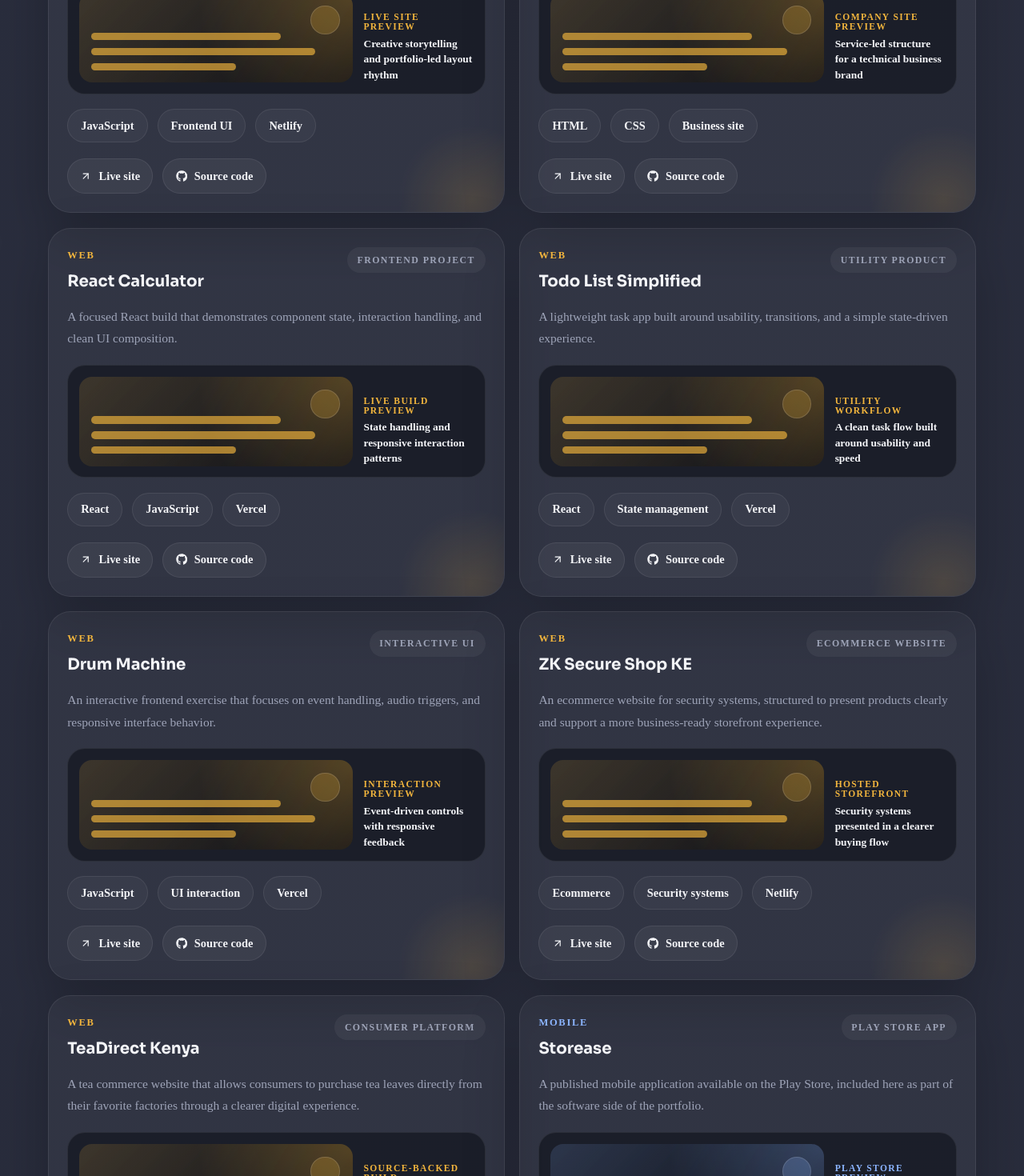
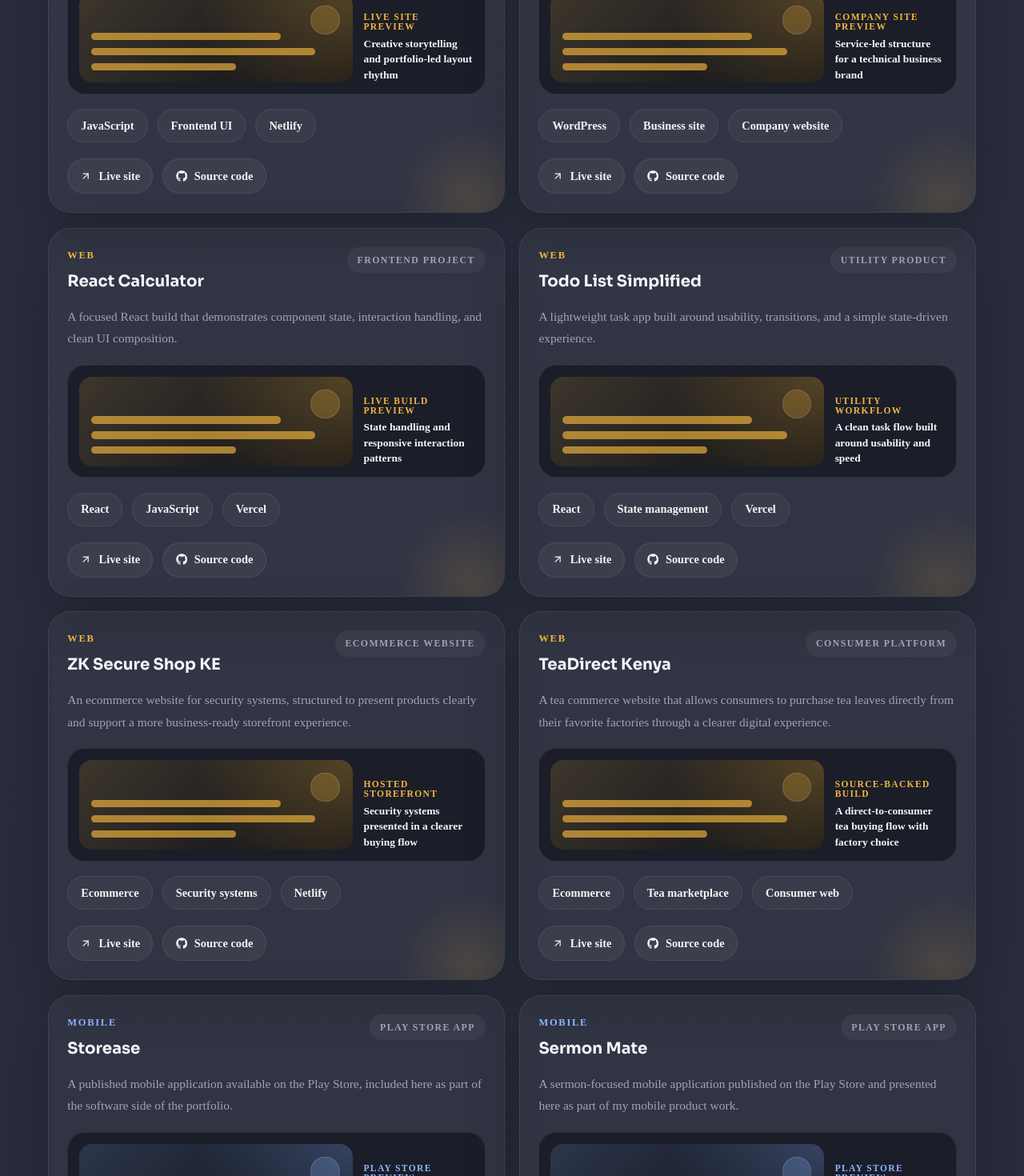
Before and after one commit to DavisKiprotich/New-Portfolio, a React (Create React App) app: page / in a window 1280 px wide. Shown: the part 3340-4810 px from the top of the page at 80% size. Built offline with nearby package versions, Linux system fonts and the light colour scheme.

Commit message:
Final touches

```diff
--- a/src/container/Certifications/Certifications.jsx
+++ b/src/container/Certifications/Certifications.jsx
@@ -5,13 +5,6 @@
 import "./Certifications.scss";
 
 const certifications = [
-  {
-    title: "Azure VMware Solution Workload Migration with VMware HCX",
-    issuer: "VMware",
-    type: "Professional",
-    fileUrl: "/certificates/azure-vmware-solution-workload-migration-with-vmware-hcx.pdf",
-    verificationPending: true,
-  },
   {
     title: "Fortigate Operator Certification",
     issuer: "Fortinet",
@@ -110,6 +103,13 @@
     fileUrl: "/certificates/degree-certificate.pdf",
     verificationPending: false,
   },
+  {
+    title: "Azure VMware Solution Workload Migration with VMware HCX",
+    issuer: "VMware",
+    type: "Professional",
+    fileUrl: "/certificates/azure-vmware-solution-workload-migration-with-vmware-hcx.pdf",
+    verificationPending: true,
+  },
 ];
 
 const Certifications = () => {
--- a/src/container/Work/Work.jsx
+++ b/src/container/Work/Work.jsx
@@ -24,9 +24,9 @@
     categoryLabel: "Web",
     label: "Company website",
     summary:
-      "A company website built to present services clearly while supporting the digital presence of a technical business.",
-    stack: ["HTML", "CSS", "Business site"],
-    liveUrl: "https://netline-technologies.vercel.app",
+      "A WordPress company website built to present services clearly while supporting the digital presence of a technical business.",
+    stack: ["WordPress", "Business site", "Company website"],
+    liveUrl: "https://www.netline.co.ke/",
     sourceUrl: "https://github.com/DavisKiprotich/Netline-technologies",
     previewLabel: "Company site preview",
     previewCaption: "Service-led structure for a technical business brand",
@@ -56,19 +56,6 @@
     sourceUrl: "https://github.com/DavisKiprotich/Todo-list-simplified",
     previewLabel: "Utility workflow",
     previewCaption: "A clean task flow built around usability and speed",
-  },
-  {
-    title: "Drum Machine",
-    category: "web",
-    categoryLabel: "Web",
-    label: "Interactive UI",
-    summary:
-      "An interactive frontend exercise that focuses on event handling, audio triggers, and responsive interface behavior.",
-    stack: ["JavaScript", "UI interaction", "Vercel"],
-    liveUrl: "https://drum-machine-nine-rose.vercel.app",
-    sourceUrl: "https://github.com/DavisKiprotich/Drum-Machine",
-    previewLabel: "Interaction preview",
-    previewCaption: "Event-driven controls with responsive feedback",
   },
   {
     title: "ZK Secure Shop KE",
@@ -186,8 +173,7 @@
     stack: ["Routers", "Fuel probes", "DC meters"],
     overviewUrl: "#experience",
     sourcePrivate: true,
-    previewLabel: "Overview preview",
-    previewCaption: "Live visibility across field devices and site conditions",
+    showPreview: false,
     note: "These were real operational deployments, so source and configurations remain private.",
   },
   {
@@ -200,35 +186,32 @@
     stack: ["Monitoring", "Power systems", "Integration"],
     overviewUrl: "#experience",
     sourcePrivate: true,
-    previewLabel: "Overview preview",
-    previewCaption: "Connected monitoring for power-facing engineering work",
+    showPreview: false,
     note: "Shown as engineering work rather than open-source code because the deployments were client-facing.",
   },
   {
     title: "CI/CD Pipeline Lab",
     category: "power-it",
-    categoryLabel: "Power & IT",
+    categoryLabel: "Power & IT (IoT)",
     label: "IT workflow",
     summary:
       "Hands-on CI/CD work that reflects the IT side of the portfolio and the move toward repeatable delivery practices.",
     stack: ["CI/CD", "Automation", "DevOps"],
     overviewUrl: "https://github.com/DavisKiprotich/CI-CD-Pipeline",
     sourceUrl: "https://github.com/DavisKiprotich/CI-CD-Pipeline",
-    previewLabel: "Workflow preview",
-    previewCaption: "Repeatable delivery and automation-oriented engineering",
+    showPreview: false,
   },
   {
     title: "Power & IT Support Operations",
     category: "power-it",
-    categoryLabel: "Power & IT",
+    categoryLabel: "Power & IT (IoT)",
     label: "Operational engineering",
     summary:
       "Work spanning network support, VMware, system continuity, and power-facing environments where uptime and response matter.",
     stack: ["Networking", "VMware", "Support operations"],
     overviewUrl: "#experience",
     sourcePrivate: true,
-    previewLabel: "Operations preview",
-    previewCaption: "Infrastructure continuity, support, and uptime awareness",
+    showPreview: false,
     note: "Operational scripts, configs, and support artefacts are kept private for authenticity and client safety.",
   },
 ];
@@ -294,6 +277,7 @@
 
               <p className="project-card__summary">{project.summary}</p>
 
+              {project.showPreview === false ? null : (
                 <div className="project-card__preview" aria-hidden="true">
                   <div className="project-card__preview-surface">
                     <span />
@@ -306,6 +290,7 @@
                     <strong>{project.previewCaption}</strong>
                   </div>
                 </div>
+              )}
 
               <div className="pill-list project-card__stack">
                 {project.stack.map((item) => (
```
Lines whose indentation alone changed are shown as unchanged.
